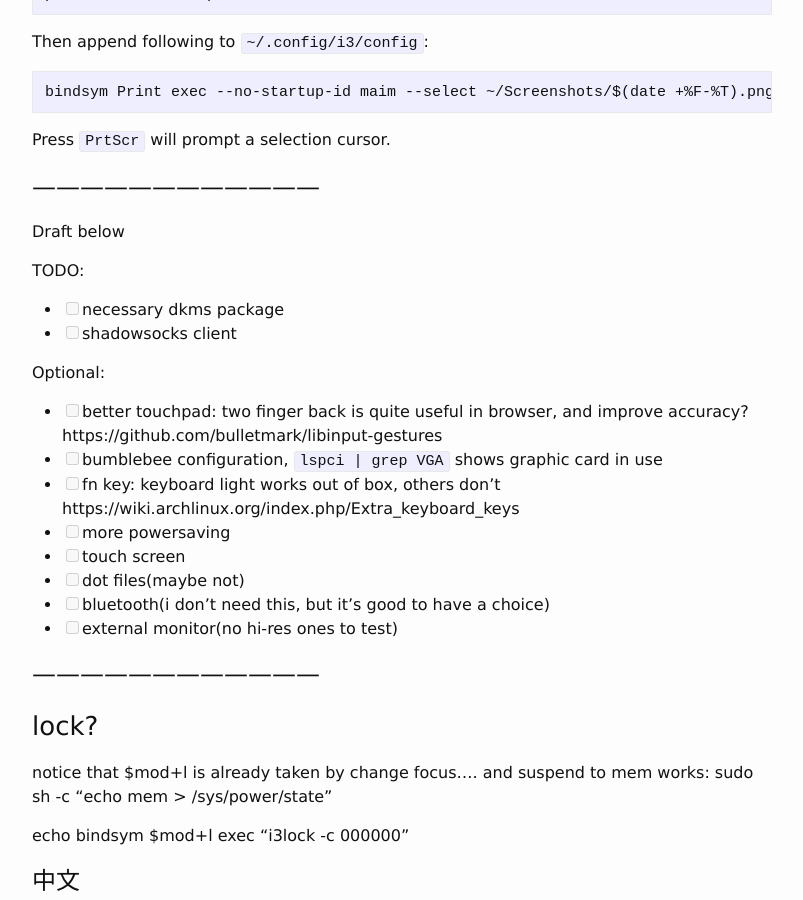
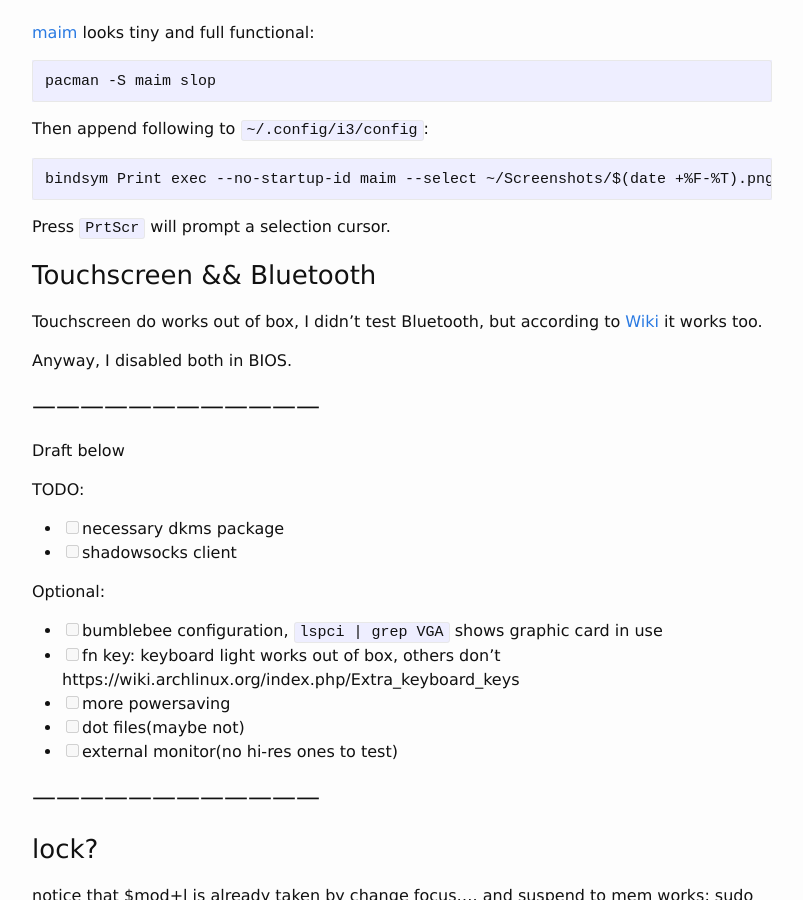
Before and after one commit to ahxxm/ahxxm.github.io, a Jekyll site: the page built from _posts/2016-04-19-arch-xps-9550.md, in a window 1280 px wide and 900 px high, scrolled down 8310 px. Shown: the whole window, without its empty margins (238-1041 px from the left). Built offline with Jekyll 4.4.1, drawn with Linux system fonts in a browser that asks for light colours; some of the changed text lies outside the part shown.

Commit message:
touchscreen bluetooth and back gesture alternative

```diff
--- a/_posts/2016-04-19-arch-xps-9550.md
+++ b/_posts/2016-04-19-arch-xps-9550.md
@@ -355,6 +357,13 @@ Then append following to `~/.config/i3/config`:
 
 Press `PrtScr` will prompt a selection cursor.
 
+
+### Touchscreen && Bluetooth
+
+Touchscreen do works out of box, I didn't test Bluetooth, but according to [Wiki](https://wiki.archlinux.org/index.php/Dell_XPS_15#Bluetooth) it works too.
+
+Anyway, I disabled both in BIOS.
+
 # ------------------------------------
 
 Draft below
@@ -366,13 +375,10 @@ TODO:
 
 Optional:
 
-- [ ] better touchpad: two finger back is quite useful in browser, and improve accuracy? https://github.com/bulletmark/libinput-gestures
 - [ ] bumblebee configuration, `lspci | grep VGA` shows graphic card in use
 - [ ] fn key: keyboard light works out of box, others don't https://wiki.archlinux.org/index.php/Extra_keyboard_keys
 - [ ] more powersaving
-- [ ] touch screen
 - [ ] dot files(maybe not)
-- [ ] bluetooth(i don't need this, but it's good to have a choice)
 - [ ] external monitor(no hi-res ones to test)
 
 
```
Also changed, not shown: other parts of _posts/2016-04-19-arch-xps-9550.md (+2 -0 lines).
